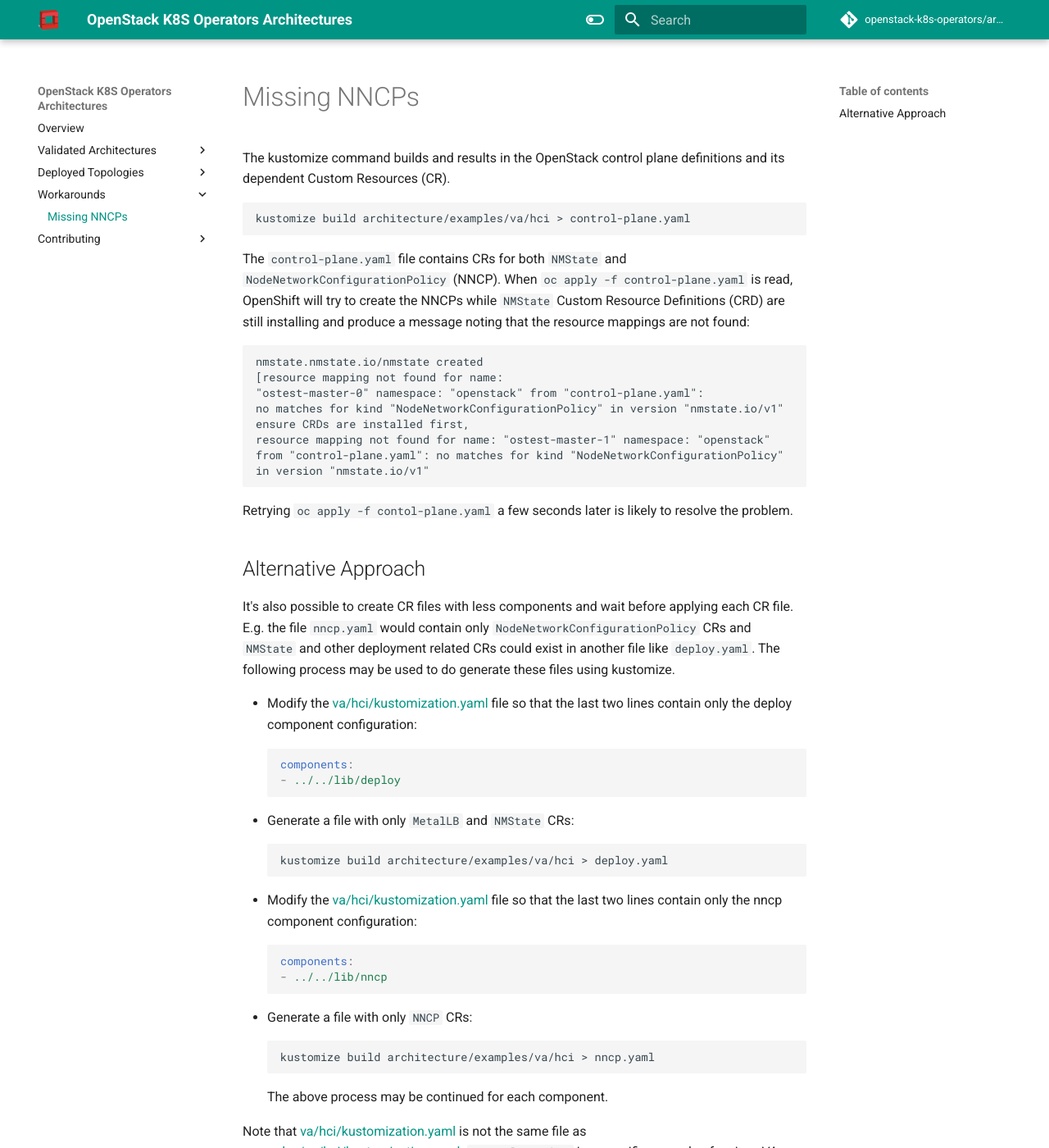
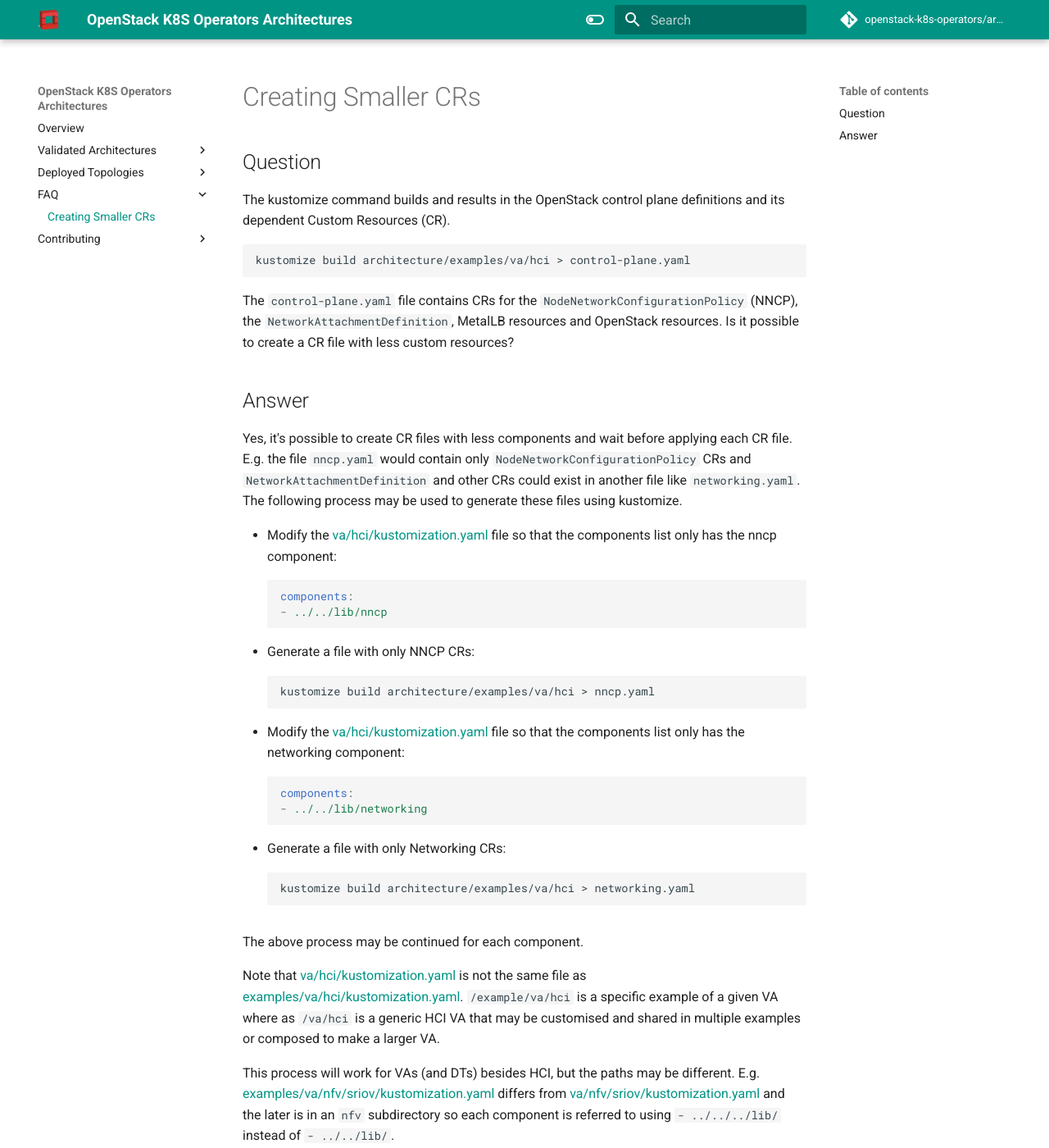
Before and after one commit to openstack-k8s-operators/architecture, an MkDocs documentation site: the page built from docs/faq/cr_by_components.md, in a window 1280 px wide and 1400 px high. Shown: the whole window at 82% size. Built offline with MkDocs 1.6.1 and Material for MkDocs 9.7.7, drawn with Linux system fonts in a browser that asks for light colours; comment, search, counter and statistics services are not loaded; the version menu is left out.

Commit message:
Create MetalLB and NMState CRs in common (before NNCP CRs)
This patch moves the creation of the MetalLB and NMState
CRs to examples/common based on the assumption that all
VAs and DTs will need them. lib/deploy is divided into
lib/nmstate and lib/metallb. The common README is updated
with commands to confirm MetalLB is ready and NMState is
available. The HCI and NFV SRIOV VAs are updated accordingly.

Without this patch running kustomize in examples/va/hci
or examples/va/nfv/sriov results in a single CR containing
MetalLB, NMState and NNCP resources. When all of them are
created at the same time, OpenShift will try to create the
NNCP CRs while the NMState CRs are still installing and
produce a resource mappings not found error. Moving MetalLB
and NMState to common and updating the common README to add
a step to wait for them has a side effect of resolving this
problem.

The workaround section of the docs directory for this issue
has been removed though the workaround docs have been changed
into an FAQ so that the procedure of building smaller CRs
with separate components is still documented.

Jira: OSPRH-3743
Signed-off-by: John Fulton <fulton@redhat.com>

````diff
--- a/docs/wa/missing_nncp.md
+++ b/docs/faq/cr_by_components.md
@@ -1,61 +1,50 @@
-# Missing NNCPs
+# Creating Smaller CRs
+
+## Question
 
 The kustomize command builds and results in the OpenStack control
 plane definitions and its dependent Custom Resources (CR).
 ```bash
 kustomize build architecture/examples/va/hci > control-plane.yaml
 ```
-The `control-plane.yaml` file contains CRs for both `NMState` and
-`NodeNetworkConfigurationPolicy` (NNCP). When  `oc apply -f
-control-plane.yaml` is read, OpenShift will try to create the NNCPs
-while `NMState` Custom Resource Definitions (CRD) are still installing
-and produce a message noting that the resource mappings are not found:
-```
-nmstate.nmstate.io/nmstate created
-[resource mapping not found for name:
-"ostest-master-0" namespace: "openstack" from "control-plane.yaml":
-no matches for kind "NodeNetworkConfigurationPolicy" in version "nmstate.io/v1"
-ensure CRDs are installed first,
-resource mapping not found for name: "ostest-master-1" namespace: "openstack"
-from "control-plane.yaml": no matches for kind "NodeNetworkConfigurationPolicy"
-in version "nmstate.io/v1"
-```
-Retrying `oc apply -f contol-plane.yaml` a few seconds later is likely to
-resolve the problem.
+The `control-plane.yaml` file contains CRs for the
+`NodeNetworkConfigurationPolicy` (NNCP), the
+`NetworkAttachmentDefinition`, MetalLB resources and
+OpenStack resources. Is it possible to create a CR file with less
+custom resources?
 
-## Alternative Approach
+## Answer
 
-It's also possible to create CR files with less components and wait
+Yes, it's possible to create CR files with less components and wait
 before applying each CR file. E.g. the file `nncp.yaml` would contain
-only `NodeNetworkConfigurationPolicy` CRs and `NMState` and other
-deployment related CRs could exist in another file like
-`deploy.yaml`. The following process may be used to do generate these
-files using kustomize.
+only `NodeNetworkConfigurationPolicy` CRs and
+`NetworkAttachmentDefinition` and other CRs could exist in another
+file like `networking.yaml`. The following process may be used to
+generate these files using kustomize.
 
 - Modify the
 [va/hci/kustomization.yaml](https://github.com/openstack-k8s-operators/architecture/blob/main/va/hci/kustomization.yaml)
-file so that the last two lines contain only the deploy component
-configuration:
-```yaml
-components:
-- ../../lib/deploy
-```
-- Generate a file with only `MetalLB` and `NMState` CRs:
-```bash
-kustomize build architecture/examples/va/hci > deploy.yaml
-```
-- Modify the
-[va/hci/kustomization.yaml](https://github.com/openstack-k8s-operators/architecture/blob/main/va/hci/kustomization.yaml)
-file so that the last two lines contain only the nncp component
-configuration:
+file so that the components list only has the nncp component:
 ```yaml
 components:
 - ../../lib/nncp
 ```
-- Generate a file with only `NNCP` CRs:
+- Generate a file with only NNCP CRs:
 ```bash
 kustomize build architecture/examples/va/hci > nncp.yaml
 ```
+- Modify the
+[va/hci/kustomization.yaml](https://github.com/openstack-k8s-operators/architecture/blob/main/va/hci/kustomization.yaml)
+file so that the components list only has the networking component:
+```yaml
+components:
+- ../../lib/networking
+```
+- Generate a file with only Networking CRs:
+```bash
+kustomize build architecture/examples/va/hci > networking.yaml
+```
+
 The above process may be continued for each component.
 
 Note that [va/hci/kustomization.yaml](https://github.com/openstack-k8s-operators/architecture/blob/main/va/hci/kustomization.yaml)
--- a/mkdocs.yml
+++ b/mkdocs.yml
@@ -31,8 +31,8 @@
     - NFV SRIOV: https://github.com/openstack-k8s-operators/architecture/blob/main/examples/va/nfv/sriov/README.md
   - Deployed Topologies:
     - None
-  - Workarounds:
-    - Missing NNCPs: wa/missing_nncp.md
+  - FAQ:
+    - Creating Smaller CRs: faq/cr_by_components.md
   - Contributing:
     - contributing/documentation.md
 markdown_extensions:
````
Also changed, not shown: examples/common/README.md (+36 -0 lines), examples/va/hci/control-plane.md (+0 -3 lines), examples/va/nfv/sriov/control-plane.md (+0 -3 lines), 11 other files.
